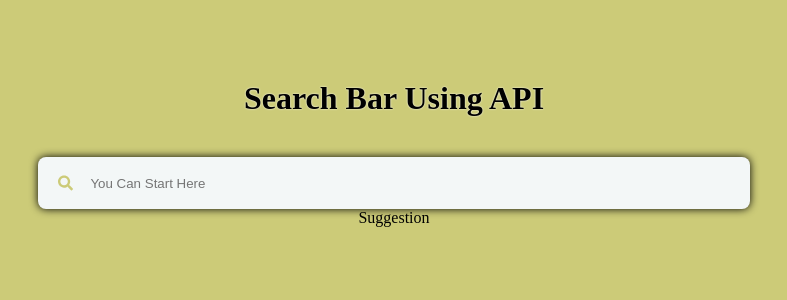
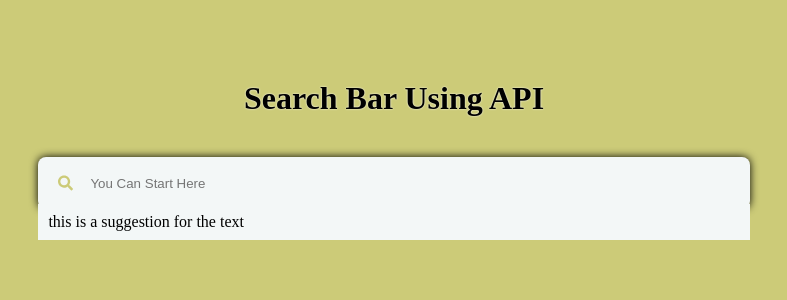
Before and after one commit to Shijin65/Searchpage-react, a React (Vite) app in the folder react_searchbar/: page / in a window 1280 px wide. Shown: the top 300 px of the page, without its empty margins (246-1033 px from the left). Built offline with nearby package versions, Linux system fonts and the light colour scheme.

Commit message:
suggestion component add

```diff
--- a/react_searchbar/src/App.jsx
+++ b/react_searchbar/src/App.jsx
@@ -2,6 +2,7 @@ import { useState,useEffect } from 'react'
 
 import './App.css'
 import { SearchIn } from './componets/Search/SearchIn';
+import { Suggestion } from './componets/suggesion/Suggestion';
 
 function App() {
   var x = Math. floor(Math. random() * 256);
@@ -15,7 +16,7 @@ function App() {
     <h1>Search Bar Using API</h1>
     <div className='searchbar_container'>
         <SearchIn colour={colour}/>
-        <div>Suggestion</div>
+        <Suggestion/>
     </div>
    </div>
   )
--- /dev/null
+++ b/react_searchbar/src/componets/suggesion/Suggestion.jsx
@@ -0,0 +1,10 @@
+import React from 'react'
+import './suggestion.css'
+export const Suggestion = () => {
+  return (
+    <div className='text_wrap'>
+        {/* <FaSearch id='search_icon' style={{color:color}}/> */}
+        <p> this is a suggestion for the text</p>
+    </div>
+  )
+}
--- /dev/null
+++ b/react_searchbar/src/componets/suggesion/suggestion.css
@@ -0,0 +1,11 @@
+.text_wrap{
+    background-color: rgb(243, 247, 247);
+    width: 90%;
+    /* border-radius: 8Px; */
+    height: 2vh;
+    display: flex;
+    align-items: center;
+    padding: 10px;
+    margin-top: -5px;
+    /* box-shadow: 0px 0px 8px rgb(0, 0, 0); */
+}
```
